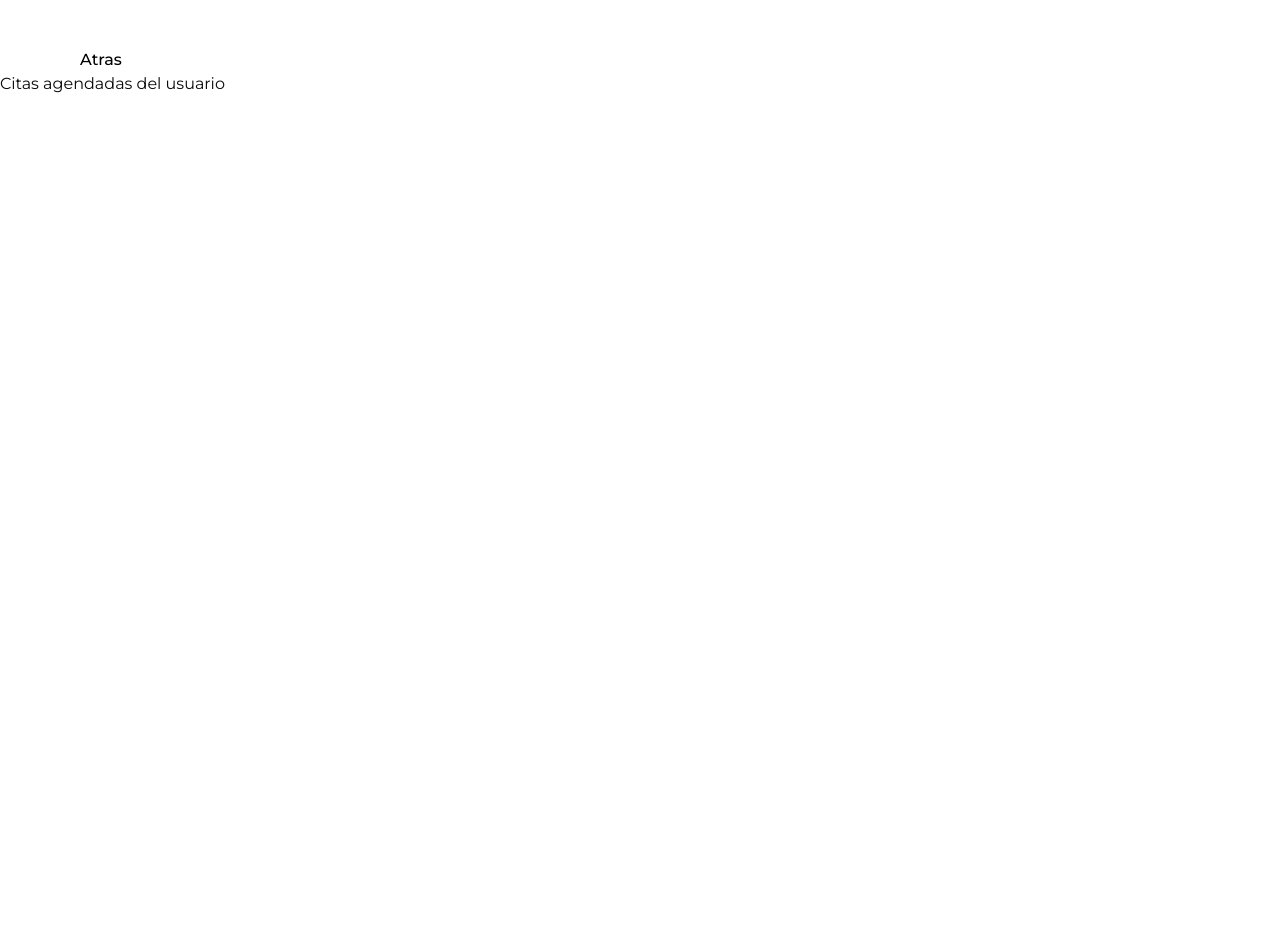
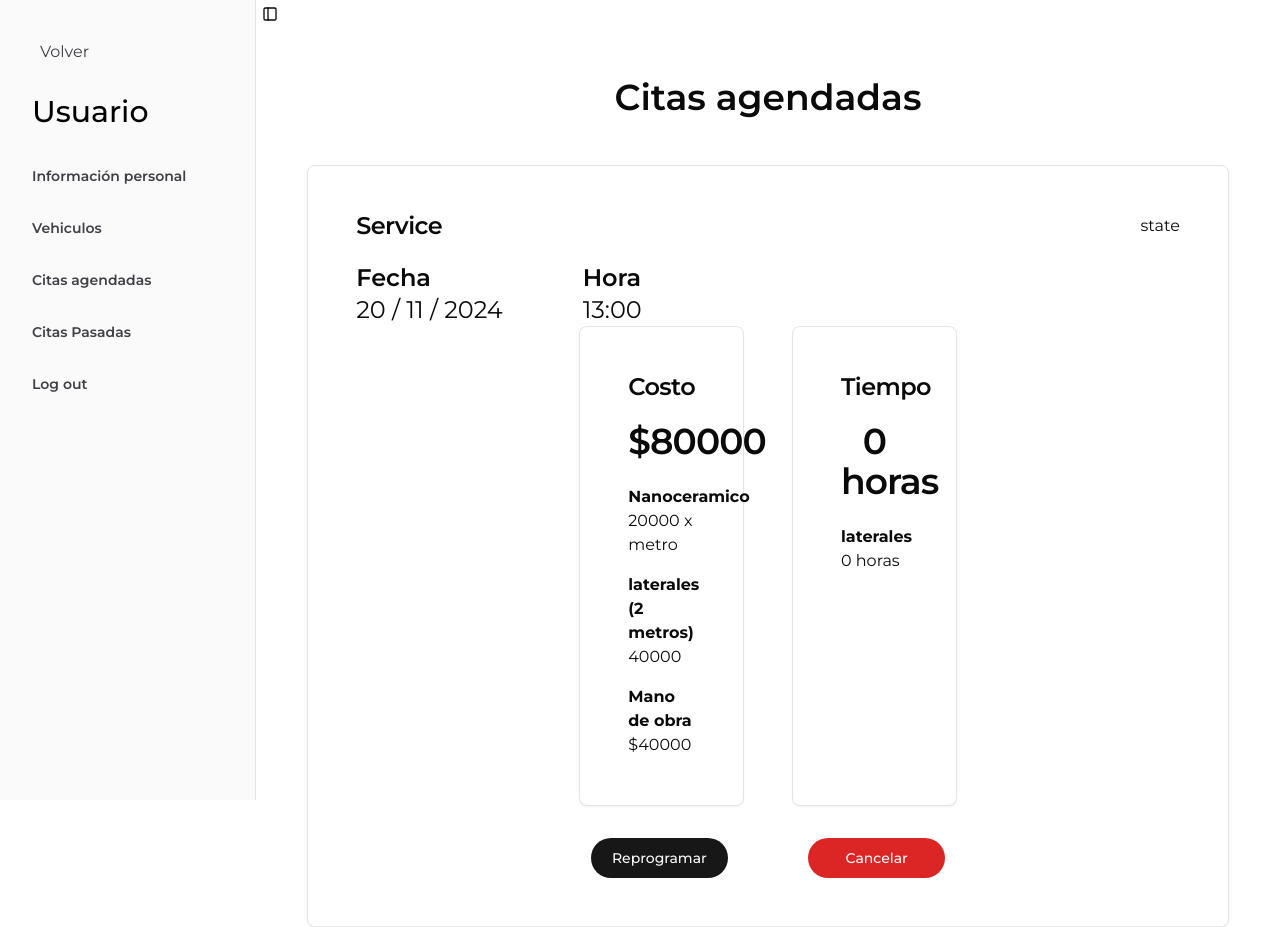
Before and after one commit to JuanFelipeRomero/car_services, a React (Vite) app in the folder frontend/: page /user/appointments in a window 1280 px wide. Before the commit the page ends 800 px from the top, so only its background shows below. Built offline with nearby package versions, Linux system fonts and the light colour scheme.

Commit message:
User appointments section done

```diff
--- a/frontend/src/components/SideBar.jsx
+++ b/frontend/src/components/SideBar.jsx
@@ -23,6 +23,10 @@ const items = [
   {
     title: 'Citas agendadas',
     url: '/user/appointments',
+  },
+  {
+    title: 'Citas Pasadas',
+    url: '/user/pastappointments',
   },
   {
     title: 'Log out',
--- a/frontend/src/components/cost and time components/CostCard.jsx
+++ b/frontend/src/components/cost and time components/CostCard.jsx
@@ -1,11 +1,11 @@
 import { Card, CardContent, CardHeader, CardTitle } from '@/components/ui/card';
 
 export default function CostCard({
-  totalCost,
-  type,
-  meterPrice,
-  covert,
-  meters,
+  totalCost = 0,
+  type = 'Nanoceramico',
+  meterPrice = 20000,
+  covert = 'laterales',
+  meters = '2',
   polarizePrice,
   workPrice = 40000,
 }) {
@@ -13,7 +13,7 @@ export default function CostCard({
   totalCost = polarizePrice + workPrice;
 
   return (
-    <Card className="md:w-1/6 p-6">
+    <Card className="md:w-1/5 p-6">
       <CardHeader className="text-center">
         <CardTitle className="mb-4">Costo</CardTitle>
         <CardTitle className="md:text-4xl">${totalCost}</CardTitle>
--- a/frontend/src/components/cost and time components/TimeCard.jsx
+++ b/frontend/src/components/cost and time components/TimeCard.jsx
@@ -1,8 +1,8 @@
 import { Card, CardContent, CardHeader, CardTitle } from '@/components/ui/card';
 
-export default function TimeCard({ time, covert }) {
+export default function TimeCard({ time = 0, covert = 'laterales' }) {
   return (
-    <Card className="w-1/6 p-6">
+    <Card className="md:w-1/5 p-6">
       <CardHeader className="text-center">
         <CardTitle className="mb-4">Tiempo</CardTitle>
         <CardTitle className="md:text-4xl">{time} horas</CardTitle>
--- /dev/null
+++ b/frontend/src/components/userComponents/UserAppointmentInfoCard.jsx
@@ -0,0 +1,44 @@
+import {
+  Card,
+  CardContent,
+  CardDescription,
+  CardFooter,
+  CardHeader,
+  CardTitle,
+} from '@/components/ui/card';
+import CostCard from '../cost and time components/CostCard';
+import TimeCard from '../cost and time components/TimeCard';
+import { Button } from '../ui/button';
+
+export function AppointmentCard({ service }) {
+  return (
+    <Card className="w-[90%] mx-auto p-6">
+      <CardHeader>
+        <div className="flex justify-between">
+          <CardTitle>Service</CardTitle>
+          <span>state</span>
+        </div>
+      </CardHeader>
+      <CardContent>
+        <section className="flex gap-20">
+          <div>
+            <p className="font-semibold text-2xl">Fecha</p>
+            <p className="text-2xl">20 / 11 / 2024</p>
+          </div>
+          <div>
+            <p className="font-semibold text-2xl">Hora</p>
+            <p className="text-2xl">13:00</p>
+          </div>
+        </section>
+        <section className="flex justify-center gap-12">
+          <CostCard />
+          <TimeCard />
+        </section>
+        <section className="flex justify-center gap-20 mt-8">
+          <Button className="w-1/6">Reprogramar</Button>
+          <Button className="bg-red-600 w-1/6">Cancelar</Button>
+        </section>
+      </CardContent>
+    </Card>
+  );
+}
--- a/frontend/src/pages/userPages/UserAppointments.jsx
+++ b/frontend/src/pages/userPages/UserAppointments.jsx
@@ -1,9 +1,20 @@
-import ReturnBtn from '@/components/ReturnBtn';
-export default function UserAppointments() {
+import { SidebarProvider, SidebarTrigger } from '@/components/ui/sidebar';
+import { AppSidebar } from '@/components/SideBar';
+import { AppointmentCard } from '@/components/userComponents/UserAppointmentInfoCard';
+
+export default function UserProfile() {
   return (
-    <main>
-      <ReturnBtn />
-      <h1>Citas agendadas del usuario</h1>
-    </main>
+    <SidebarProvider>
+      <AppSidebar />
+      <main className="w-full">
+        <SidebarTrigger />
+        <section className="">
+          <h1 className="text-center text-4xl font-semibold my-12">
+            Citas agendadas
+          </h1>
+          <AppointmentCard></AppointmentCard>
+        </section>
+      </main>
+    </SidebarProvider>
   );
 }
```
